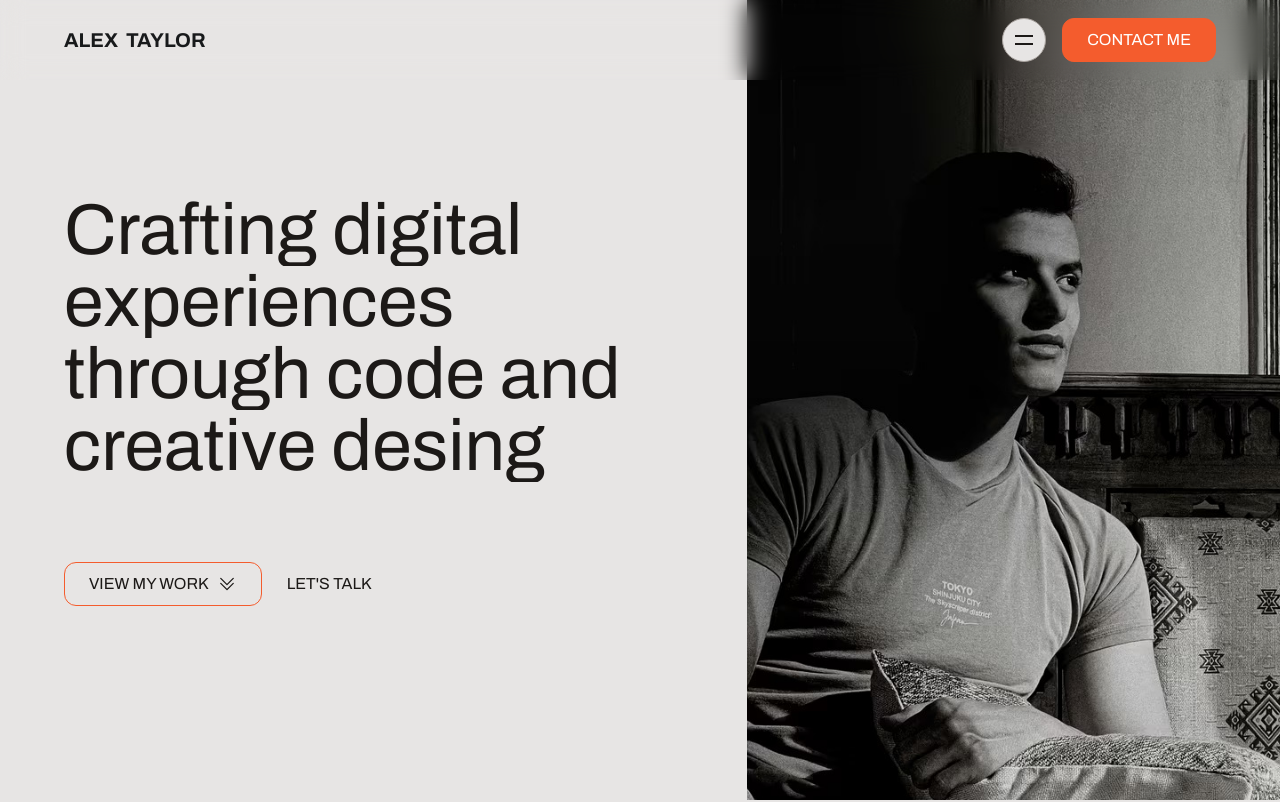
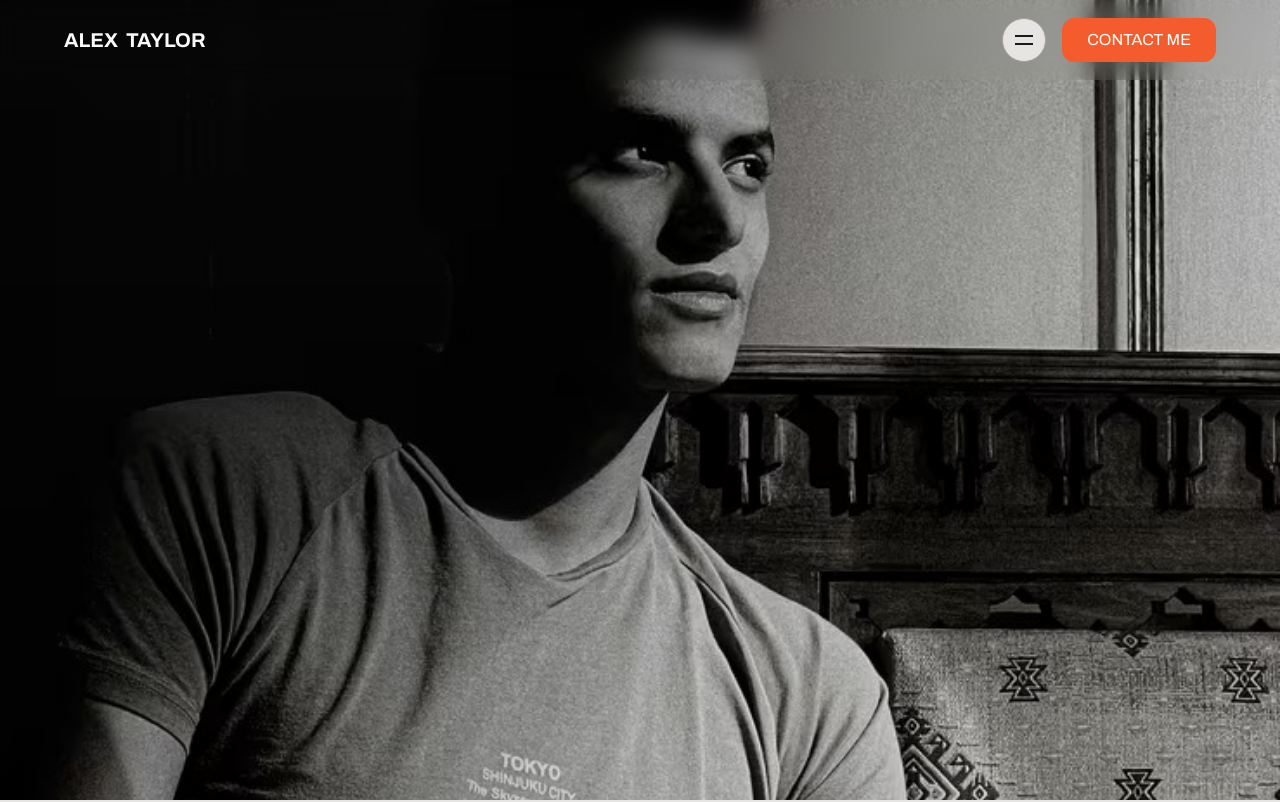
Before and after one commit to Jisap/minimal-single-page-portfolio, a Next.js app: page / in a window 1280 px wide. Shown: the top 802 px of the page. Built offline with nearby package versions, Linux system fonts and the light colour scheme.

Commit message:
Enhance Header and Hero components with improved z-index and scrolling effects

```diff
--- a/src/sections/Header.tsx
+++ b/src/sections/Header.tsx
@@ -140,7 +140,7 @@ const Header: FC = () => {
         // La animación del menú de navegación se hace con la ref="navScope" y la animación navAnimate
         //  pasando de h-0 a height: "100%" en 0.7 segundos cuando se hace click en el icono de menu
         ref={navScope}
-        className="fixed top-0 left-0 w-full h-0 overflow-hidden bg-stone-900"
+        className="fixed top-0 left-0 w-full h-0 overflow-hidden bg-stone-900 z-10"
       >
         <nav className="mt-20 flex flex-col">
           {navItems.map(({label, href}) => (
@@ -175,7 +175,7 @@ const Header: FC = () => {
         </nav>
       </div>
 
-      <div className="fixed top-0 left-0 w-full mix-blend-difference backdrop-blur-md">
+      <div className="fixed top-0 left-0 w-full mix-blend-difference backdrop-blur-md z-10">
         <div className="container !max-w-full">
           <div className="flex justify-between h-20 items-center">
             <div>
@@ -189,7 +189,7 @@ const Header: FC = () => {
         </div>
       </div>
 
-      <div className="fixed top-0 left-0 w-full ">
+      <div className="fixed top-0 left-0 w-full z-10">
         <div className="container !max-w-full">
           <div className="flex justify-end h-20 items-center">
             <div className="flex items-center gap-4">
--- a/src/sections/Hero.tsx
+++ b/src/sections/Hero.tsx
@@ -1,27 +1,35 @@
 "use client"
 
-import { FC, useEffect } from "react";
+import { FC, useEffect, useRef } from "react";
 /* eslint-disable-next-line @typescript-eslint/no-unused-vars */
 import heroImage from "@/assets/images/hero-image.jpg";
 import Image from "next/image";
 import Button from "@/components/Button";
 import SplitType from "split-type";
-import { useAnimate, motion, stagger } from "motion/react";
+import { useAnimate, motion, stagger, useScroll, useTransform } from "motion/react";
 
 
 
 
 const Hero: FC = () => {
 
-  const [titleScope, titleAnimate ] = useAnimate(); // titleScope es la Ref para el elemento a animar con titleAnimate
+  const [titleScope, titleAnimate ] = useAnimate();                            // titleScope es la Ref para el elemento a animar con titleAnimate
+  const scrollingDiv = useRef<HTMLDivElement>(null);                           // Controla el scroll del div
+
+  const { scrollYProgress } = useScroll({
+    target: scrollingDiv,
+    offset: ['start end', 'end end']                                           // Scrollea el div desde que la parte superior del div se alinea con la parte inferior del viewport. Y termina la parte inferior del div se alinea con la parte superior del viewport
+  });
+
+  const portraitWidth = useTransform(scrollYProgress, [0,1], ['100%', '240%']) // Transforma el ancho del div de la imagen en función del scroll del div "scrollingDiv"
 
   useEffect(() => {
-    new SplitType(titleScope.current, { // SplitType crea un div con cada linea y un span dentro por cada palabra de la linea con las clases line and word
+    new SplitType(titleScope.current, {                                        // SplitType crea un div con cada linea y un span dentro por cada palabra de la linea con las clases line and word
       types: "lines,words",
       tagName: "span"
     });
 
-    titleAnimate(titleScope.current.querySelectorAll(".word"),{ // Aplica una animación de traslación en el eje Y desde 0 a 100 (css global)
+    titleAnimate(titleScope.current.querySelectorAll(".word"),{                // Aplica una animación de traslación en el eje Y desde 0 a 100 (css global)
       transform: "translateY(0)"
     },{
       duration: .5,
@@ -31,7 +39,7 @@ const Hero: FC = () => {
 
   return (
     <section>
-      <div className="grid md:grid-cols-12 md:h-screen items-stretch">
+      <div className="grid md:grid-cols-12 md:h-screen items-stretch sticky top-0">
         <div className="md:col-span-7 flex flex-col justify-center">
           <div className="container !max-w-full">
             <motion.h1
@@ -108,16 +116,25 @@ const Hero: FC = () => {
             </div>
           </div>
         </div>
-        <div className="md:col-span-5">
-          <div className="mt-20 md:mt-0 md:h-full">
+        <div className="md:col-span-5 relative">
+          <motion.div
+            className="mt-20 md:mt-0 md:size-full md:absolute md:right-0 max-md:!w-full"
+            style={{
+              width: portraitWidth
+            }}
+          >
             <Image
               src={heroImage}
               alt="Hero Image"
               className="size-full object-cover"
             />
-          </div>
+          </motion.div>
         </div>
       </div>
+      <div
+        className="h-[200vh]"
+        ref={scrollingDiv}
+      ></div>
     </section>
   )
 };
```
